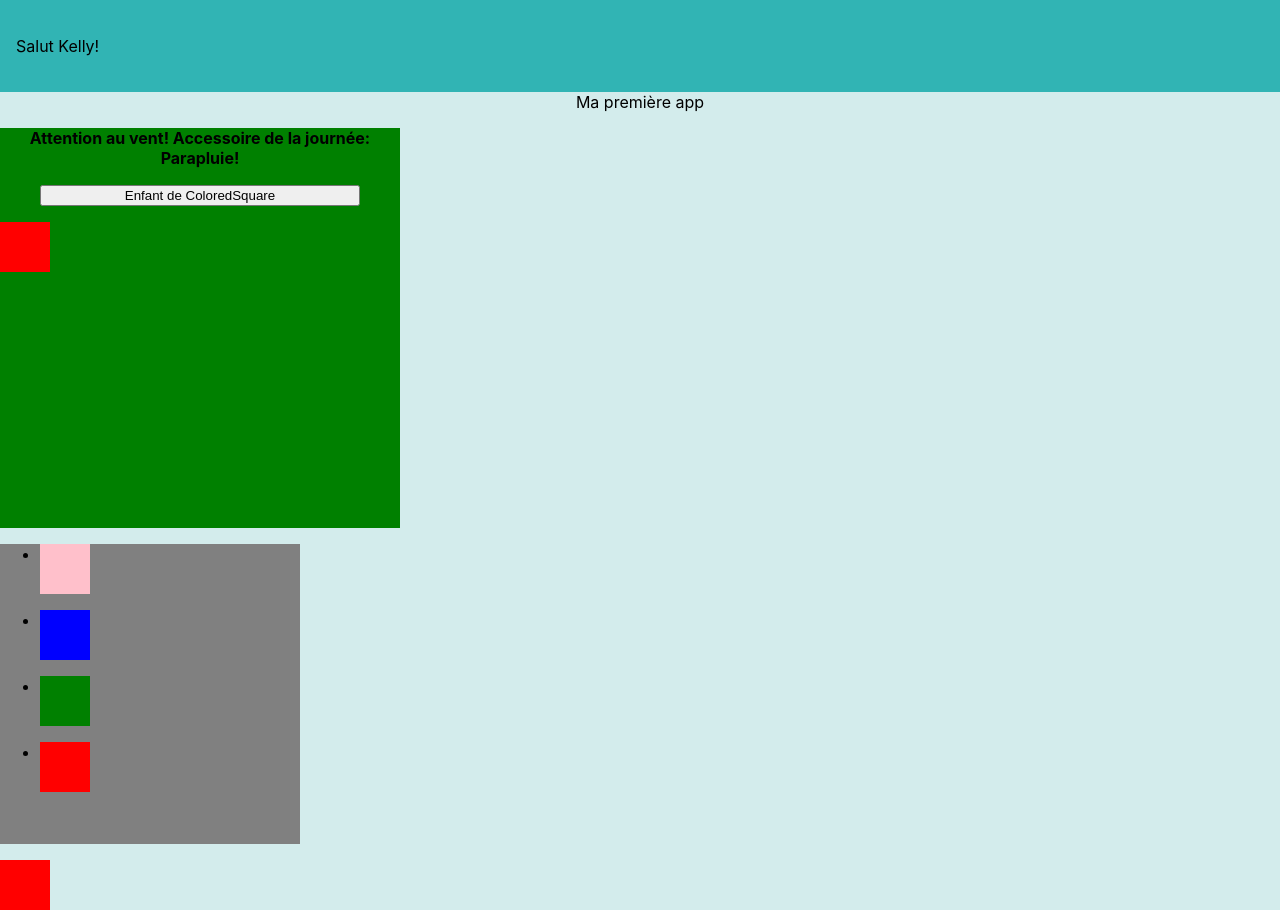
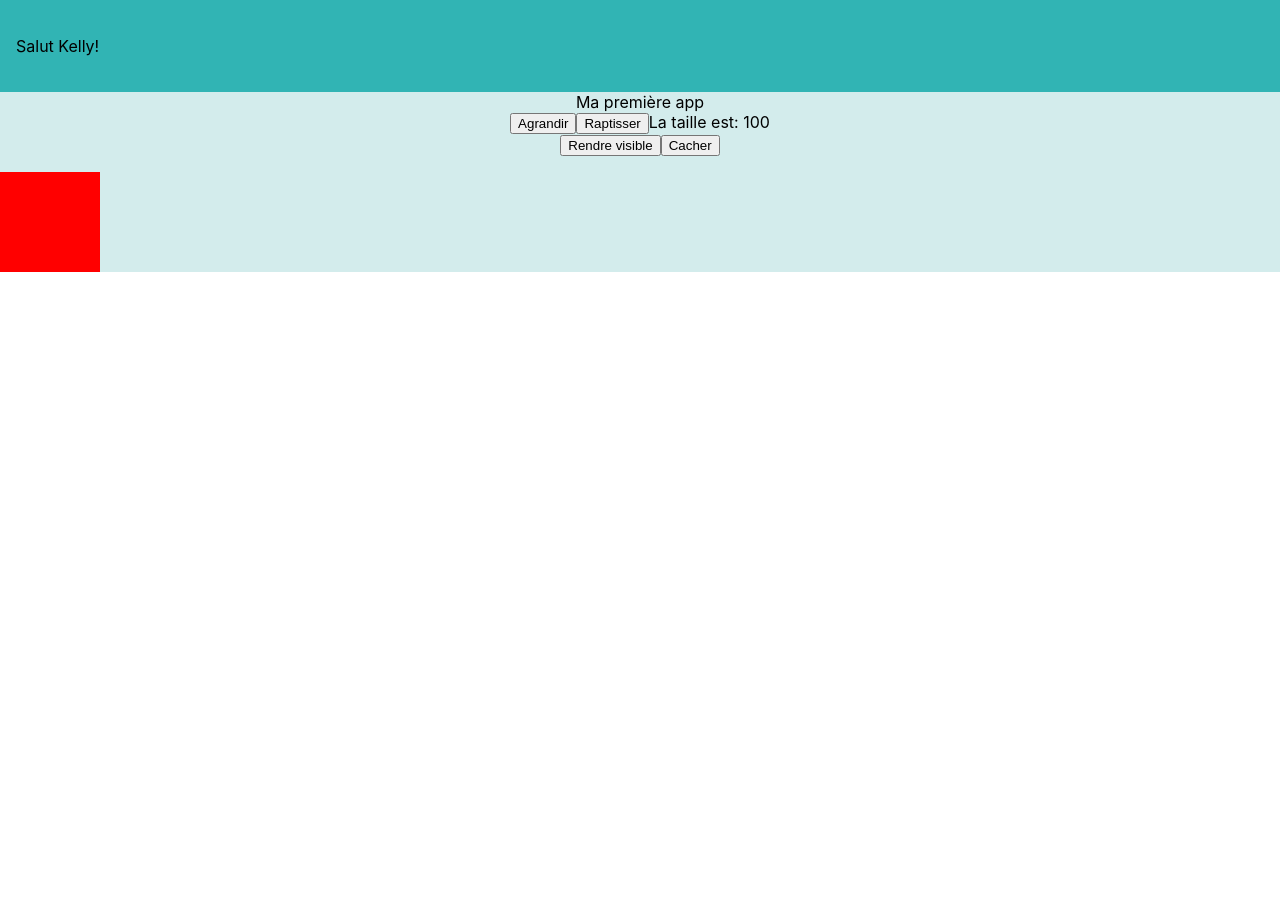
Before and after one commit to kamelkeb/ifocop-jan21-react, a React (Create React App) app: page / in a window 1280 px wide. Shown: the top 910 px of the page. After the commit the page ends 800 px from the top, so only its background shows below. Built offline with nearby package versions, Linux system fonts and the light colour scheme.

Commit message:
énoncé TP1

```diff
--- a/src/App.js
+++ b/src/App.js
@@ -4,37 +4,33 @@ import { ColoredSquare } from "./components/ColoredSquare";
 import { Header } from "./components/Header/Header";
 
 const App = () => {
-  const username = "Kelly";
-  const ilFaitBeau = Math.random() < 0.5 ? true : false;
-
-  const message = ilFaitBeau
-    ? "Quelle belle journée! Accessoire de la journée: Chapeau!"
-    : "Attention au vent! Accessoire de la journée: Parapluie!";
-
   const colors = [
     { color: "pink", id: "mon_app_squarerd_li1" },
     { color: "blue", id: "mon_app_squarerd_li2" },
     { color: "green", id: "mon_app_squarerd_li3" },
     { color: "red", id: "mon_app_squarerd_li4" },
   ];
+  const tableau = useState("Kelly");
+  const username = tableau[0];
+  const setUsername = tableau[1];
+
+  const [compteur, setCompteur] = useState(100);
+  const [visible, setVisible] = useState(true);
+
   return (
     <div className="App">
       <Header username={username}></Header>
       Ma première app
-      <ColoredSquare color="green" side="400px" message={message}>
-        <button style={{ width: "80%" }}>Enfant de ColoredSquare</button>
-        <ColoredSquare color="red"></ColoredSquare>
-      </ColoredSquare>
-      <ColoredSquare color="grey" side="300px">
-        <ul>
-          {colors.map((c) => (
-            <li key={c.id}>
-              <ColoredSquare color={c.color}></ColoredSquare>
-            </li>
-          ))}
-        </ul>
-      </ColoredSquare>
-      <ColoredSquare color="red"></ColoredSquare>
+      <div>
+        <button onClick={() => setCompteur(compteur + 10)}>Agrandir</button>
+        <button onClick={() => setCompteur(compteur - 10)}>Raptisser</button>
+        La taille est: {compteur}
+      </div>
+      <div>
+        <button onClick={() => setVisible(true)}>Rendre visible</button>
+        <button onClick={() => setVisible(false)}>Cacher</button>
+      </div>
+      {visible && <ColoredSquare color="red" side={compteur}></ColoredSquare>}
     </div>
   );
 };
```
Also changed, not shown: note2.js (added, +22 -0 lines), 1 other file (tests, documents, lock files or other folders).
